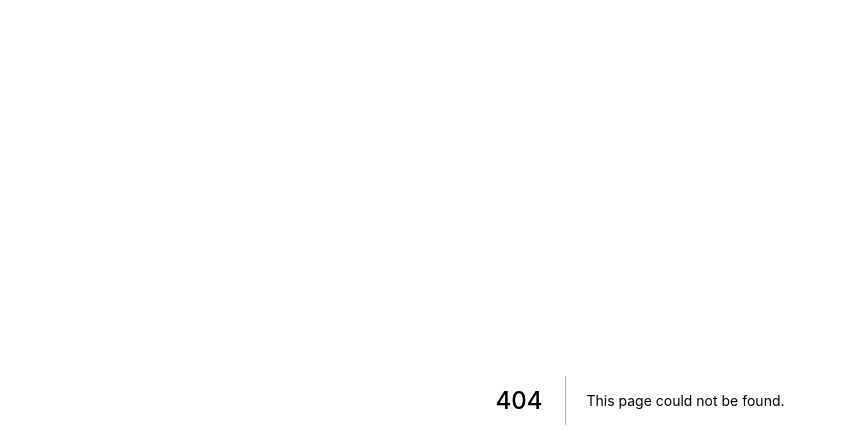
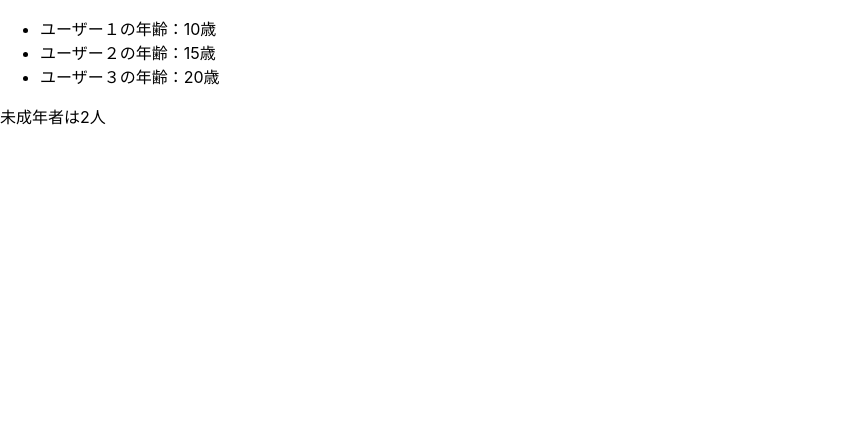
Before and after one commit to masasami/next-sample, a Next.js app: page /component0023 in a window 1280 px wide. Before the commit this address had no page. Shown: the top 448 px of the page, without its empty margins (0-846 px from the left). Built offline with nearby package versions, Linux system fonts and the light colour scheme.

Commit message:
条件でフィルタリングして数を数える

```diff
--- /dev/null
+++ b/pages/component0023.tsx
@@ -0,0 +1,20 @@
+export default function Component() {
+  const users = [
+    { id: 1, name: 'ユーザー１', age: 10, money: 1000 },
+    { id: 2, name: 'ユーザー２', age: 15, money: 2000 },
+    { id: 3, name: 'ユーザー３', age: 20, money: 3000 },
+  ]
+
+  return (
+    <div>
+      <ul>
+        {users.map((user, i) => (
+          <li key={i}>
+            {user.name}の年齢：{user.age}歳
+          </li>
+        ))}
+      </ul>
+      未成年者は{users.filter((user) => user.age < 20).length}人
+    </div>
+  )
+}
```
